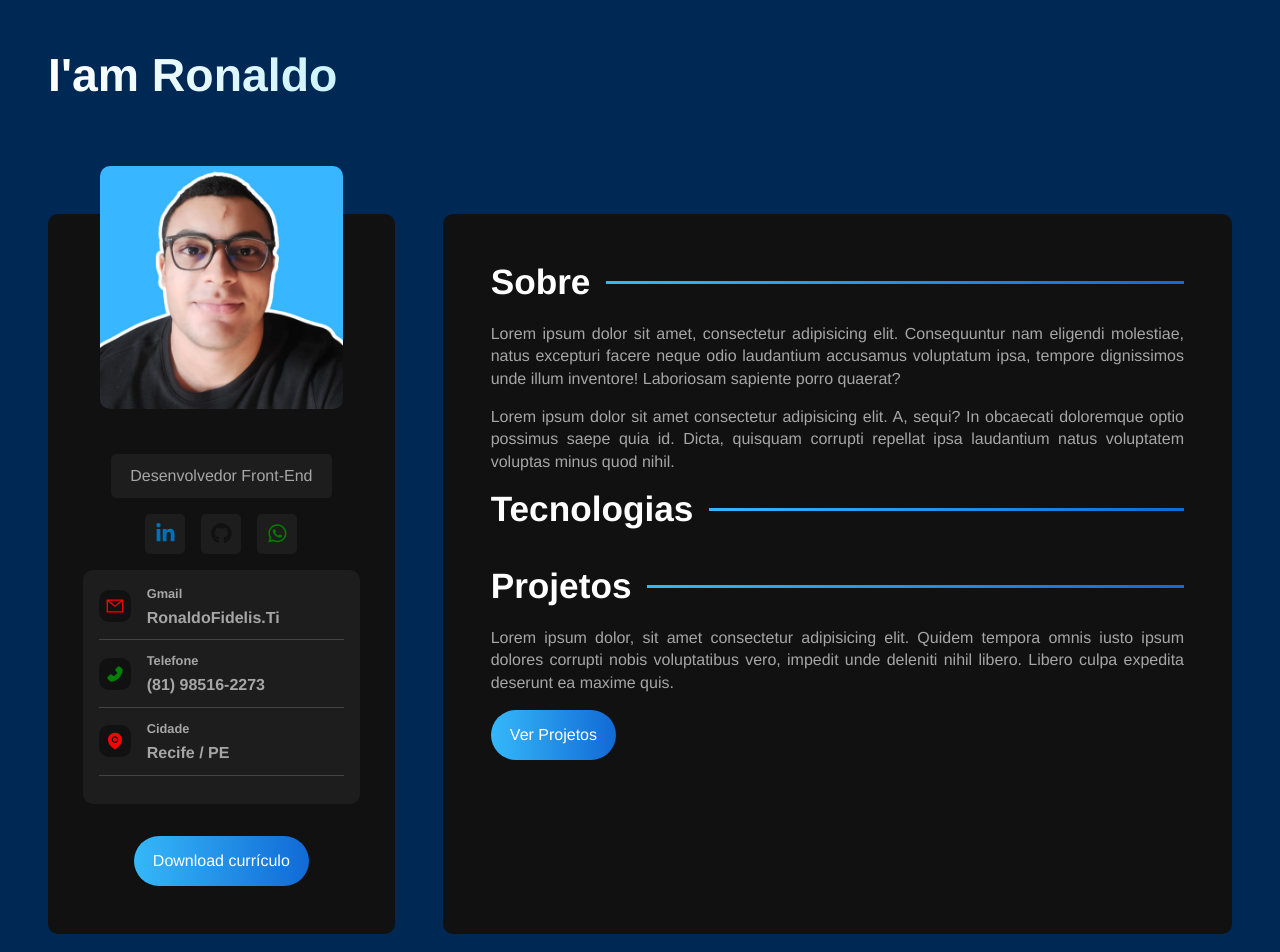
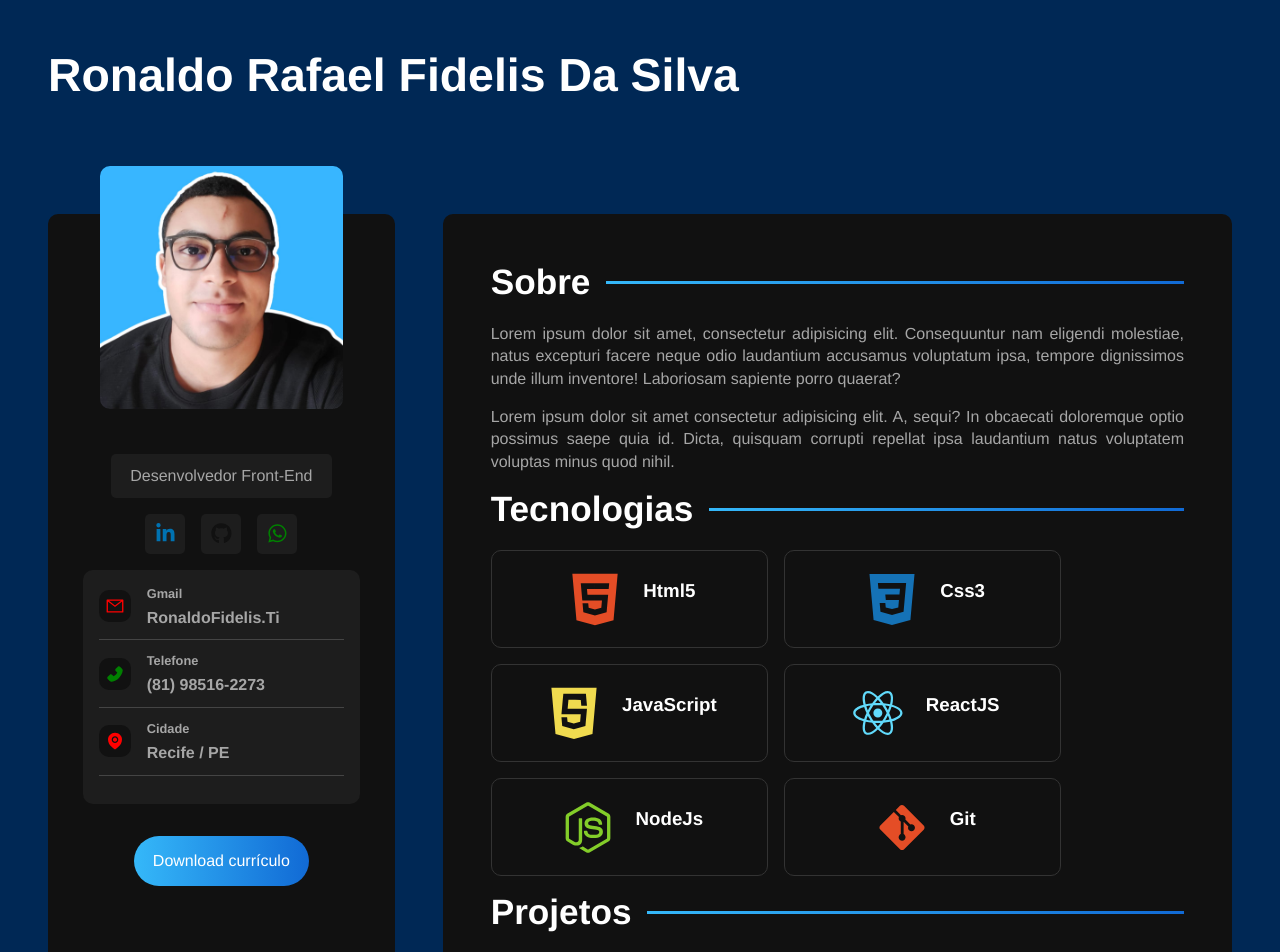
Before and after one commit to RonaldoFidelis/portifolio-reactJs, a React (Vite) app: page / in a window 1280 px wide. Shown: the top 952 px of the page. Built offline with nearby package versions, Linux system fonts and the light colour scheme.

Commit message:
AddTecnologies

```diff
--- a/src/App.jsx
+++ b/src/App.jsx
@@ -7,7 +7,7 @@ import "./style/components/app.sass";
 function App() {
   return (
     <div id="portifolio">
-      <h1>I'am Ronaldo</h1>
+      <h1>Ronaldo Rafael Fidelis Da Silva</h1>
       <Sidebar />
       <MainContent />
       </div>
--- a/src/components/SocialMidiaNetworks.jsx
+++ b/src/components/SocialMidiaNetworks.jsx
@@ -1,5 +1,5 @@
 //Importando o icons do Reacts
-import {FaLinkedinIn, FaGithub, FaInstagram, FaWhatsapp} from "react-icons/fa";
+import {FaLinkedinIn, FaGithub, FaWhatsapp} from "react-icons/fa";
 
 import "../style/components/socialmidianetworks.sass";
 
--- a/src/components/Tecnologies.jsx
+++ b/src/components/Tecnologies.jsx
@@ -1,14 +1,39 @@
-import React from 'react'
+//importando icons da biblioteca do react
+import {
+  DiHtml5,
+  DiCss3,
+  DiNodejsSmall,
+  DiReact,
+  DiGit,
+  DiJavascript
+} from "react-icons/di";
+
+import '../style/components/tecnologies.sass'
+
+//Objetos com o icons
+const IconsTecnologies = [
+  {id:"html", name:"Html5", icon: <DiHtml5/>, discription: ""},
+  {id:"css", name:"Css3", icon: <DiCss3/>, discription: ""},
+  {id:"js", name:"JavaScript", icon: <DiJavascript/>, discription: ""},
+  {id:"react", name:"ReactJS", icon: <DiReact/>, discription: ""},
+  {id:"node", name:"NodeJs", icon: <DiNodejsSmall/>, discription:""},
+  {id:"git", name:"Git", icon: <DiGit/>}
+];
 
 const Tecnologies = () => {
-  return (
-    <section className='tecnologies-container'>
-        <h2>Tecnologias</h2>
-        <p>
-
-        </p>
+  return <section className='tecnologies-container'>
+          <h2>Tecnologias</h2>
+          <div className="tecnologies-grid">
+            {IconsTecnologies.map((tech) => (
+              <div className="tech-card" id={tech.id} key={tech.id}>
+                {tech.icon}
+                <div className="tech-info">
+                  <h3>{tech.name}</h3>
+                </div>
+              </div>
+            ))}
+          </div>
     </section>
-  )
-}
+};
 
 export default Tecnologies
--- /dev/null
+++ b/src/style/components/tecnologies.sass
@@ -0,0 +1,44 @@
+@use '../variables'
+@use  '../mixins'
+
+.tecnologies-container
+    margin-bottom: 1rem
+
+    .tecnologies-grid
+        display: flex
+        flex-wrap: wrap
+        gap: 1rem
+
+        .tech-card
+            @include mixins.center
+            gap: 1rem
+            padding: 1rem
+            border: 1px solid #333
+            width: 40%
+            border-radius: variables.$container-border-radius
+
+            h3
+                color: variables.$text-color
+                margin-bottom: 1rem
+
+            svg
+                font-size: 4rem
+
+        #html
+            svg
+                color: #E44D26
+        #css
+            svg
+                color: #1572B6
+        #js
+            svg
+                color: #f0db4f
+        #node
+            svg
+                color: #83cd29
+        #git
+            svg
+                color: #E44D26
+        #react
+            svg
+                color: #61dafb
--- a/src/style/variables.sass
+++ b/src/style/variables.sass
@@ -9,4 +9,4 @@ $bg-color-secondary:#1d1d1d
 $container-border-radius: 10px
 $card-border-radius: 5px
 $gradient: linear-gradient(90deg,#35b8f9 0%, #116ad5 100%)
-$gradientTwo: linear-gradient(90deg,#ffffff 0%, #2ecdf1 100%)
+$gradientTwo: linear-gradient(90deg,#ffffff 0%, #ffffff 100%)
```
